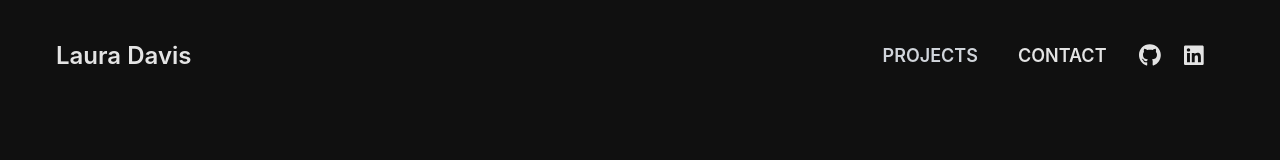
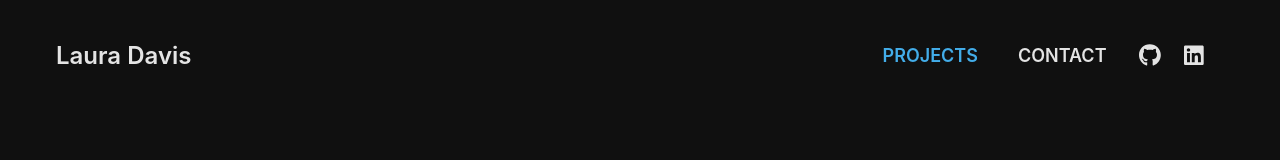
Before and after one commit to lbd1607/portfolio, a Next.js app: page / in a window 1280 px wide. In both pictures the pointer is over the link "PROJECTS". Shown: the top 160 px of the page. Built offline with nearby package versions, Linux system fonts and the light colour scheme.

Commit message:
Add hero

```diff
--- a/styles/globals.css
+++ b/styles/globals.css
@@ -16,7 +16,7 @@
     @apply pb-2 text-left text-lg font-semibold text-bonewhite no-underline;
   }
   .navbar a:hover {
-    @apply text-gray-300;
+    @apply text-accent;
   }
   .navbar .active > a {
     @apply text-accent
@@ -32,7 +32,7 @@
     @apply text-left text-sm font-semibold text-bonewhite no-underline lg:px-3 px-4;
   }
   .mobile-navbar a:hover {
-    @apply text-gray-300;
+    @apply text-accent;
   }
   .mobile-navbar .active > a {
     @apply text-accent;
--- a/tailwind.config.js
+++ b/tailwind.config.js
@@ -7,8 +7,8 @@ module.exports = {
   theme: {
     extend: {
       backgroundImage: {
-        hero: "/",
-        heromobile: "/",
+        hero: "url(/hero.jpg)",
+        heromobile: "url(/heromobile.jpg)",
       },
       fontFamily: {
         sans: [
```
Also changed, not shown: public/hero.jpg (added), public/heromobile.jpg (added).
